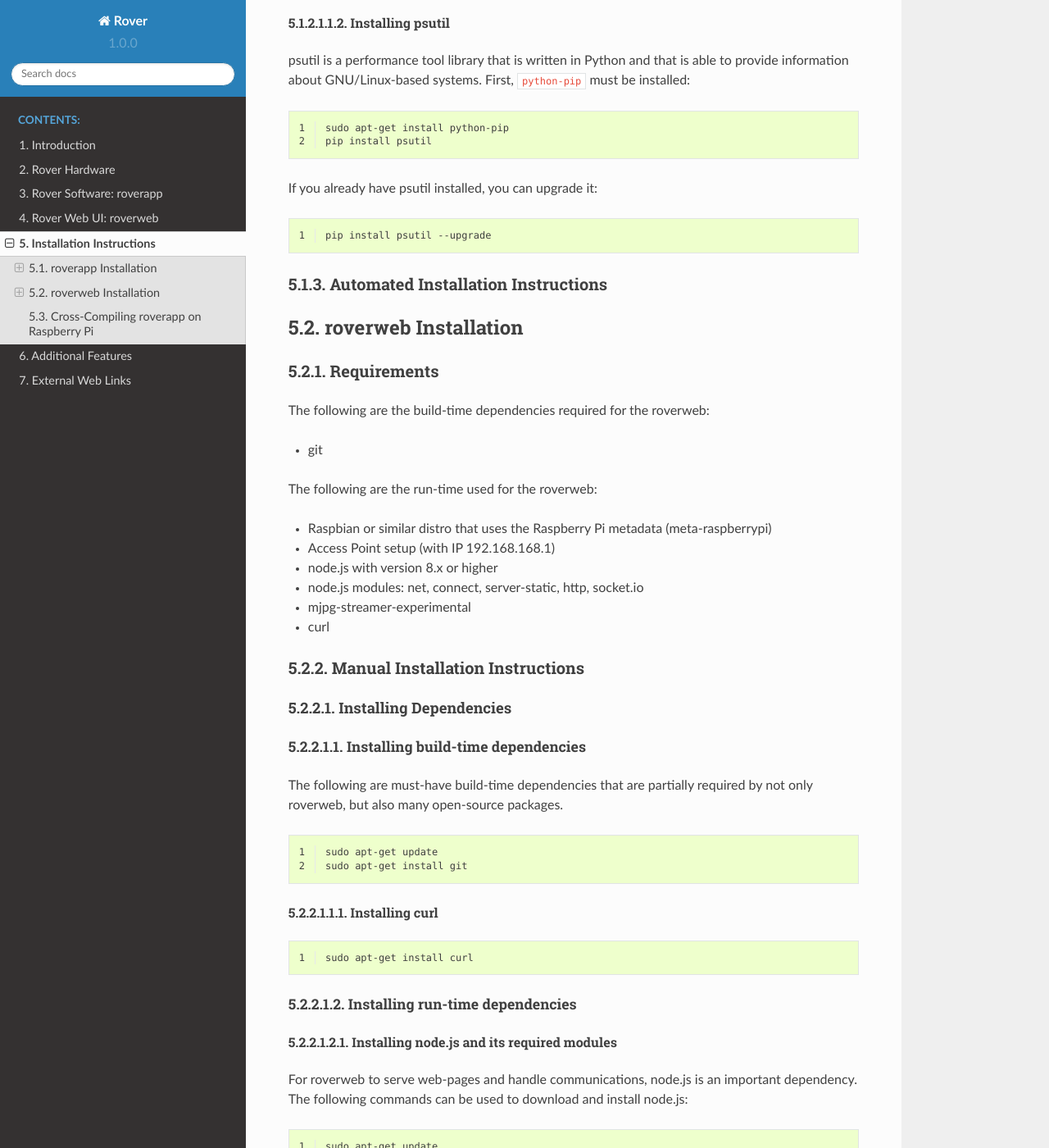
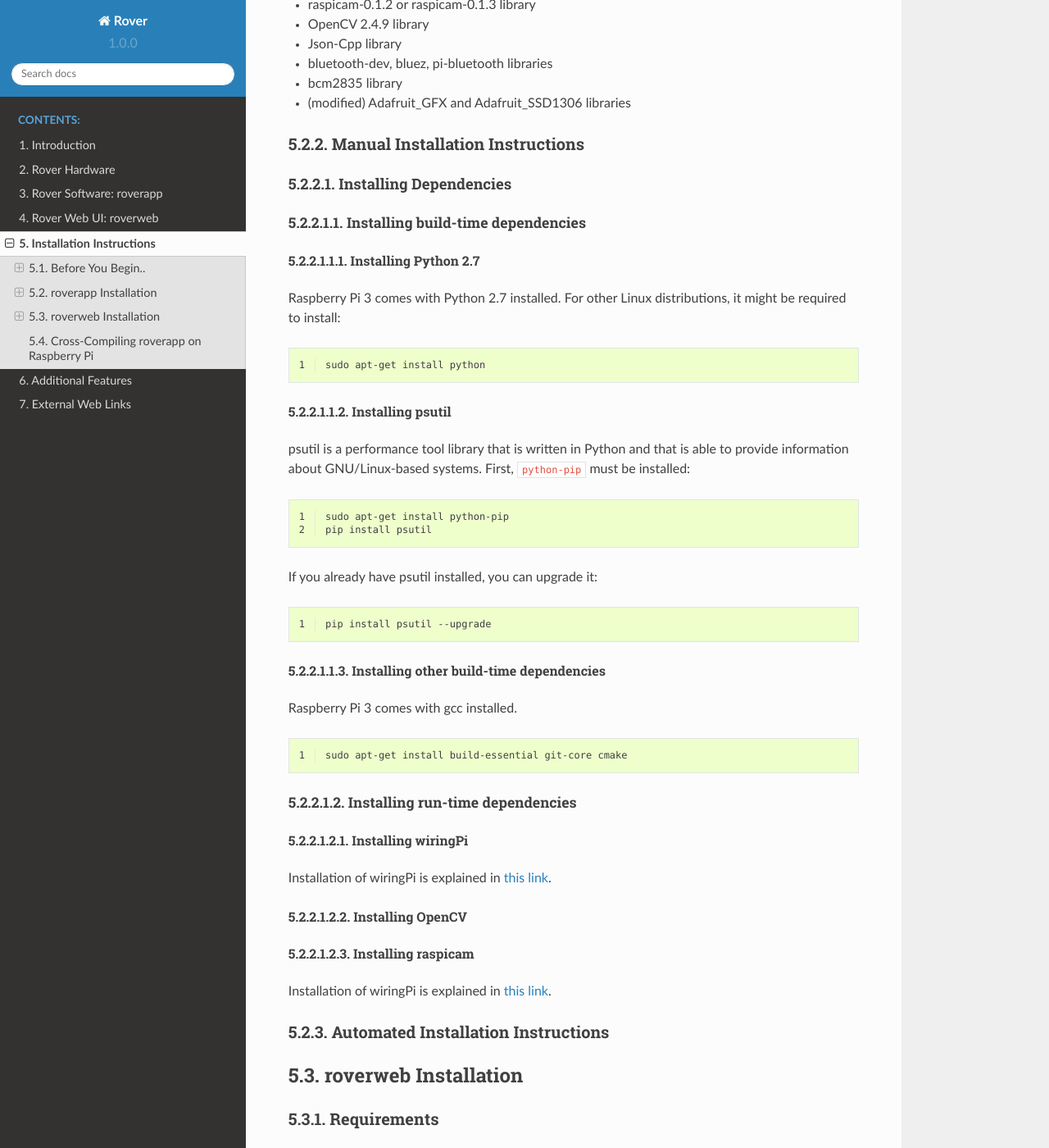
Before and after one commit to mozcelikors/rover-docs, a Sphinx documentation site: the page built from docs/source/content/installation.rst, in a window 1280 px wide and 1400 px high, scrolled down 1202 px. Shown: the whole window at 82% size. Built offline with Sphinx 7.4.7 and the Read the Docs theme 2.0.0, drawn with Linux system fonts in a browser that asks for light colours; some of the changed text lies outside the part shown.

Commit message:
External links added, infrastructure added
Signed-off-by: mozcelikors <mozcelikors@gmail.com>

```diff
--- a/docs/source/content/installation.rst
+++ b/docs/source/content/installation.rst
@@ -3,6 +3,28 @@
 
 Installation Instructions
 #########################
+
+*************************************************
+Before You Begin..
+*************************************************
+
+Beginning with Raspberry Pi
+=================================================
+
+Enabling Bluetooth
+=================================================
+
+Enabling I2C
+=================================================
+Enabling I2C is explained here: `Adafruit: Configuring I2C <https://learn.adafruit.com/adafruits-raspberry-pi-lesson-4-gpio-setup/configuring-i2c>`_
+
+Setting Up Camera
+=================================================
+How to set up the Raspberry Pi camera is explained here: `Camera configuration <https://www.raspberrypi.org/documentation/configuration/camera.md>`_
+
+Setting Up an Access Point
+=================================================
+Access point setup is explained here: `USING YOUR NEW RASPBERRY PI 3 AS A WIFI ACCESS POINT WITH HOSTAPD <https://frillip.com/using-your-raspberry-pi-3-as-a-wifi-access-point-with-hostapd/>`_.
 
 .. _roverappinstallation:
 *************************************************
@@ -17,7 +39,7 @@
 
 * build-essential
 * cmake
-* git
+* git-core
 * python-pip Python package installer
 * Python 2.7
 * gcc
@@ -80,6 +102,29 @@
    pip install psutil --upgrade
 
 
+Installing other build-time dependencies
+--------------------------------------------------
+
+Raspberry Pi 3 comes with gcc installed.
+
+.. code-block:: bash
+   :linenos:
+
+   sudo apt-get install build-essential git-core cmake
+
+Installing run-time dependencies
+^^^^^^^^^^^^^^^^^^^^^^^^^^^^^^^^^^^^^^^^^^^^^^^^^
+Installing wiringPi
+--------------------------------------------------
+Installation of wiringPi is explained in `this link <http://wiringpi.com/download-and-install/>`_.
+
+Installing OpenCV
+--------------------------------------------------
+
+Installing raspicam
+--------------------------------------------------
+Installation of wiringPi is explained in `this link <https://github.com/6by9/raspicam-0.1.3>`_.
+
 Automated Installation Instructions
 =================================================
 
@@ -92,7 +137,7 @@
 =================================================
 The following are the build-time dependencies required for the roverweb:
 
-* git
+* git-core
 
 The following are the run-time used for the roverweb:
 
@@ -116,7 +161,7 @@
    :linenos:
 
    sudo apt-get update
-   sudo apt-get install git
+   sudo apt-get install git-core
 
 Installing curl
 --------------------------------------------------
--- a/docs/source/index.rst
+++ b/docs/source/index.rst
@@ -7,7 +7,7 @@
 =================================================
 
 .. toctree::
-   :maxdepth: 2
+   :maxdepth: 6
    :caption: Contents:
    :numbered:
    :glob:
```
Also changed, not shown: docs/source/content/extlinks.rst (+14 -0 lines), docs/source/content/roverweb.rst (+14 -1 lines).
